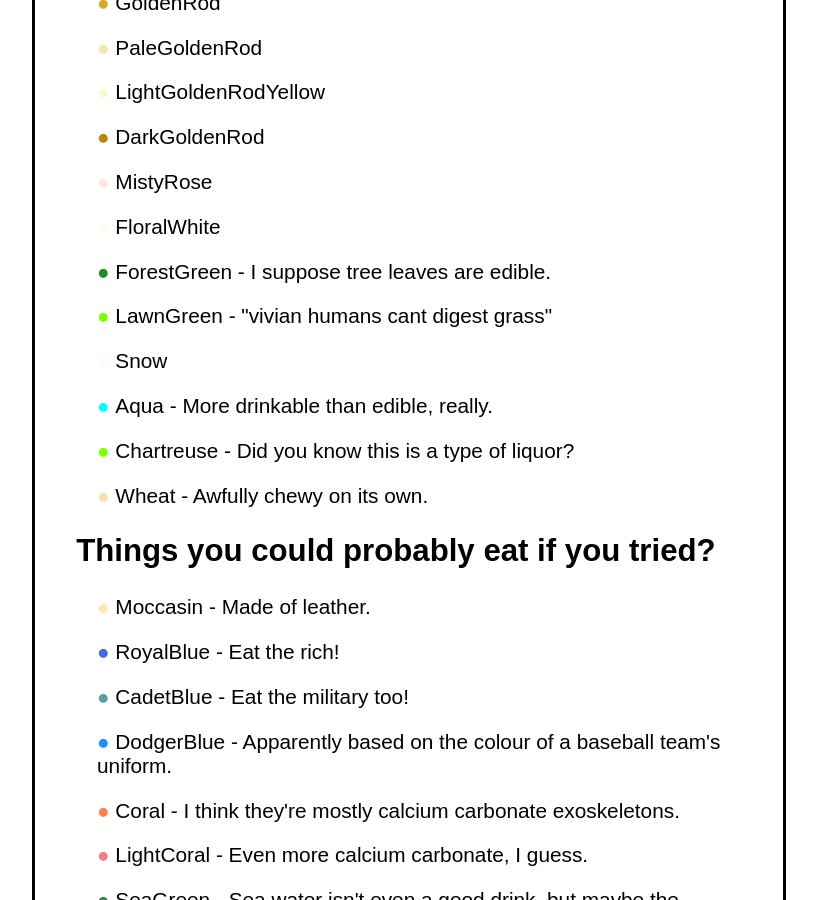
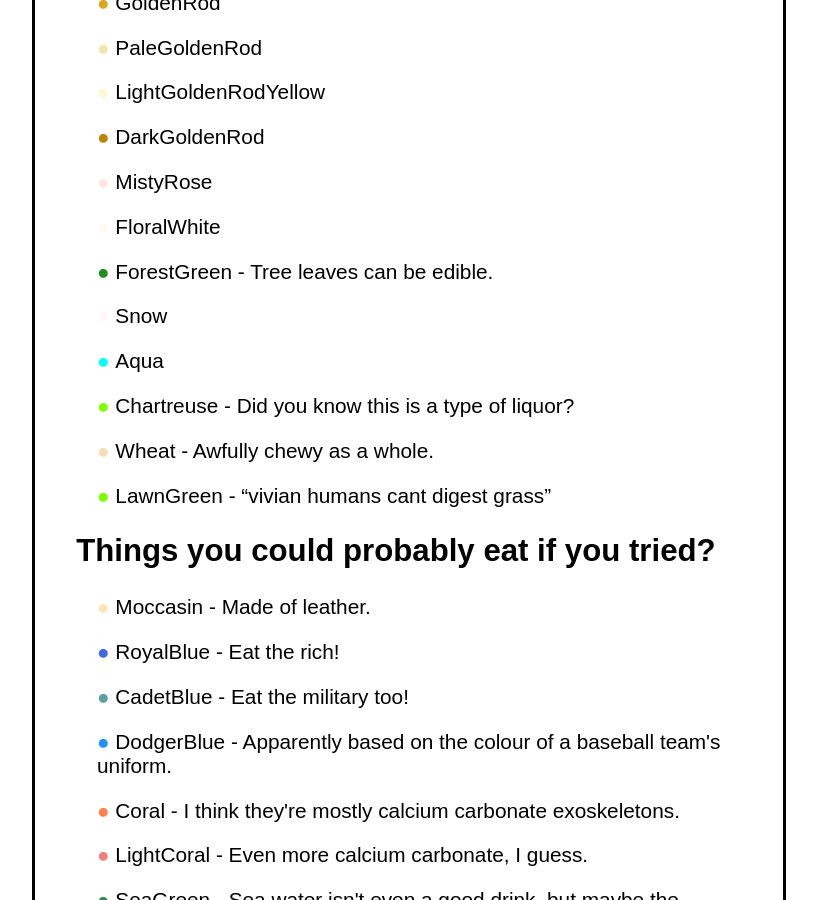
Before and after one commit to Roachbones/Roachbones.github.io, a Jekyll site: the page edible_colours.html, which Jekyll copies as it is, in a window 1280 px wide and 900 px high, scrolled down 1725 px. Shown: the whole window, without its empty margins (231-1048 px from the left). Built offline with Jekyll 4.4.1, drawn with Linux system fonts in a browser that asks for light colours.

Commit message:
Improve weird food tier

```diff
--- a/edible_colours.html
+++ b/edible_colours.html
@@ -77,12 +77,12 @@
 			<p><span aria-hidden="true" style="color:DarkGoldenRod;">●</span>&nbsp;DarkGoldenRod</p>
 			<p><span aria-hidden="true" style="color:MistyRose;">●</span>&nbsp;MistyRose</p>
 			<p><span aria-hidden="true" style="color:FloralWhite;">●</span>&nbsp;FloralWhite</p>
-			<p><span aria-hidden="true" style="color:ForestGreen;">●</span>&nbsp;ForestGreen - I suppose tree leaves are edible.</p>
-			<p><span aria-hidden="true" style="color:LawnGreen;">●</span>&nbsp;LawnGreen - "vivian humans cant digest grass"</p>
+			<p><span aria-hidden="true" style="color:ForestGreen;">●</span>&nbsp;ForestGreen - Tree leaves can be edible.</p>
 			<p><span aria-hidden="true" style="color:Snow;">●</span>&nbsp;Snow</p>
-			<p><span aria-hidden="true" style="color:Aqua;">●</span>&nbsp;Aqua - More drinkable than edible, really.</p>
+			<p><span aria-hidden="true" style="color:Aqua;">●</span>&nbsp;Aqua</p>
 			<p><span aria-hidden="true" style="color:Chartreuse;">●</span>&nbsp;Chartreuse - Did you know this is a type of liquor?</p>
-			<p><span aria-hidden="true" style="color:Wheat;">●</span>&nbsp;Wheat - Awfully chewy on its own.</p>
+			<p><span aria-hidden="true" style="color:Wheat;">●</span>&nbsp;Wheat - Awfully chewy as a whole.</p>
+			<p><span aria-hidden="true" style="color:LawnGreen;">●</span>&nbsp;LawnGreen - “vivian humans cant digest grass”</p>
 		</div>
 		<h2>Things you could probably eat if you tried?</h2>
 		<div style="padding-left:1em;">
```
Also changed, not shown: edible_colors.html (+5 -5 lines).
